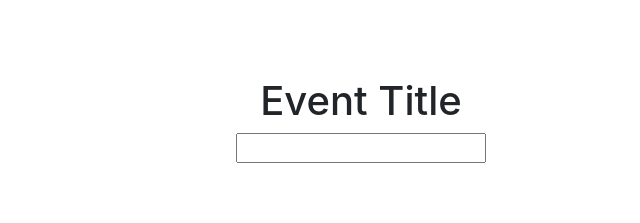
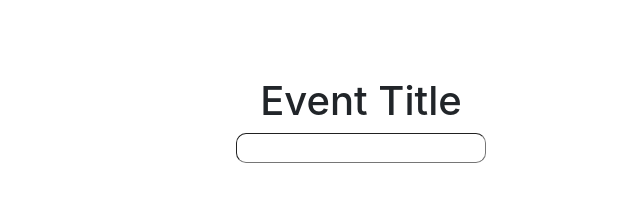
Before and after one commit to agao1224/findatime-frontend, a Next.js app: page / in a window 1280 px wide. Shown: the top 223 px of the page, without its empty margins (279-919 px from the left). Built offline with nearby package versions, Linux system fonts and the light colour scheme.

Commit message:
Made the Event Title box have curved edges

```diff
--- a/styles/TitleBox.module.css
+++ b/styles/TitleBox.module.css
@@ -4,6 +4,8 @@
 
   width:250px;
   height: 30px;
+  border-width: thin;
+  border-radius: 10px;
 
   text-align: center;
 }
```
